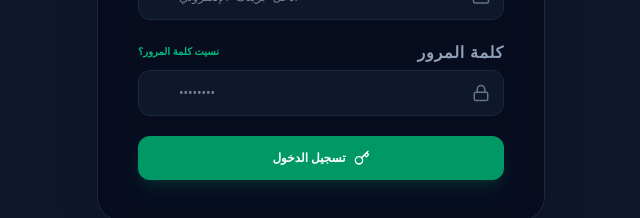
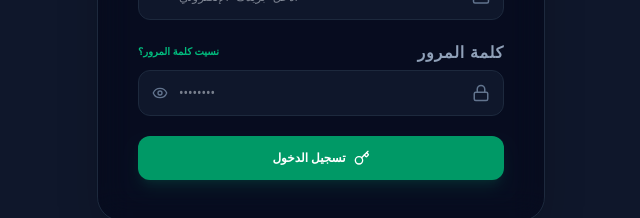
Before and after one commit to Digititiech/Deshal-Finance, a React (Vite) app: page / in a window 1280 px wide. Shown: the part 429-647 px from the top of the page, without its empty margins (319-959 px from the left). Built offline with nearby package versions, Linux system fonts and the light colour scheme.

Commit message:
feat: add password visibility toggle to login page simulator

```diff
--- a/src/components/AuthSim.tsx
+++ b/src/components/AuthSim.tsx
@@ -8,7 +8,9 @@ import {
   Activity,
   ArrowLeft,
   CheckCircle,
-  Send
+  Send,
+  Eye,
+  EyeOff
 } from 'lucide-react';
 
 interface AuthSimProps {
@@ -20,6 +22,7 @@ export const AuthSim: React.FC<AuthSimProps> = ({ db, lang }) => {
   const [view, setView] = useState<'login' | 'forgot'>('login');
   const [email, setEmail] = useState('');
   const [password, setPassword] = useState('');
+  const [showPassword, setShowPassword] = useState(false);
   const [errorMsg, setErrorMsg] = useState<string | null>(null);
   const [successMsg, setSuccessMsg] = useState<string | null>(null);
   const [isLoading, setIsLoading] = useState(false);
@@ -70,6 +73,7 @@ export const AuthSim: React.FC<AuthSimProps> = ({ db, lang }) => {
     setView(target);
     setErrorMsg(null);
     setSuccessMsg(null);
+    setShowPassword(false);
   };
 
   return (
@@ -161,15 +165,27 @@ export const AuthSim: React.FC<AuthSimProps> = ({ db, lang }) => {
                   </div>
                   <div className="relative">
                     <input
-                      type="password"
+                      type={showPassword ? 'text' : 'password'}
                       required
                       value={password}
                       onChange={(e) => setPassword(e.target.value)}
                       placeholder="••••••••"
-                      className="w-full bg-slate-900 border border-slate-800 focus:border-emerald-500 text-slate-200 text-xs rounded-xl pl-10 pr-4 py-3.5 outline-none transition"
+                      className="w-full bg-slate-900 border border-slate-800 focus:border-emerald-500 text-slate-200 text-xs rounded-xl pl-10 pr-10 py-3.5 outline-none transition"
                       style={{ direction: 'ltr' }}
                     />
                     <Lock className={`absolute ${lang === 'ar' ? 'right-3.5' : 'left-3.5'} top-1/2 -translate-y-1/2 text-slate-500 w-4.5 h-4.5`} />
+                    <button
+                      type="button"
+                      onClick={() => setShowPassword(!showPassword)}
+                      className={`absolute ${lang === 'ar' ? 'left-3.5' : 'right-3.5'} top-1/2 -translate-y-1/2 text-slate-500 hover:text-slate-350 transition cursor-pointer flex items-center justify-center`}
+                      title={lang === 'ar' ? (showPassword ? 'إخفاء كلمة المرور' : 'إظهار كلمة المرور') : (showPassword ? 'Hide password' : 'Show password')}
+                    >
+                      {showPassword ? (
+                        <EyeOff className="w-4 h-4" />
+                      ) : (
+                        <Eye className="w-4 h-4" />
+                      )}
+                    </button>
                   </div>
                 </div>
 
```
